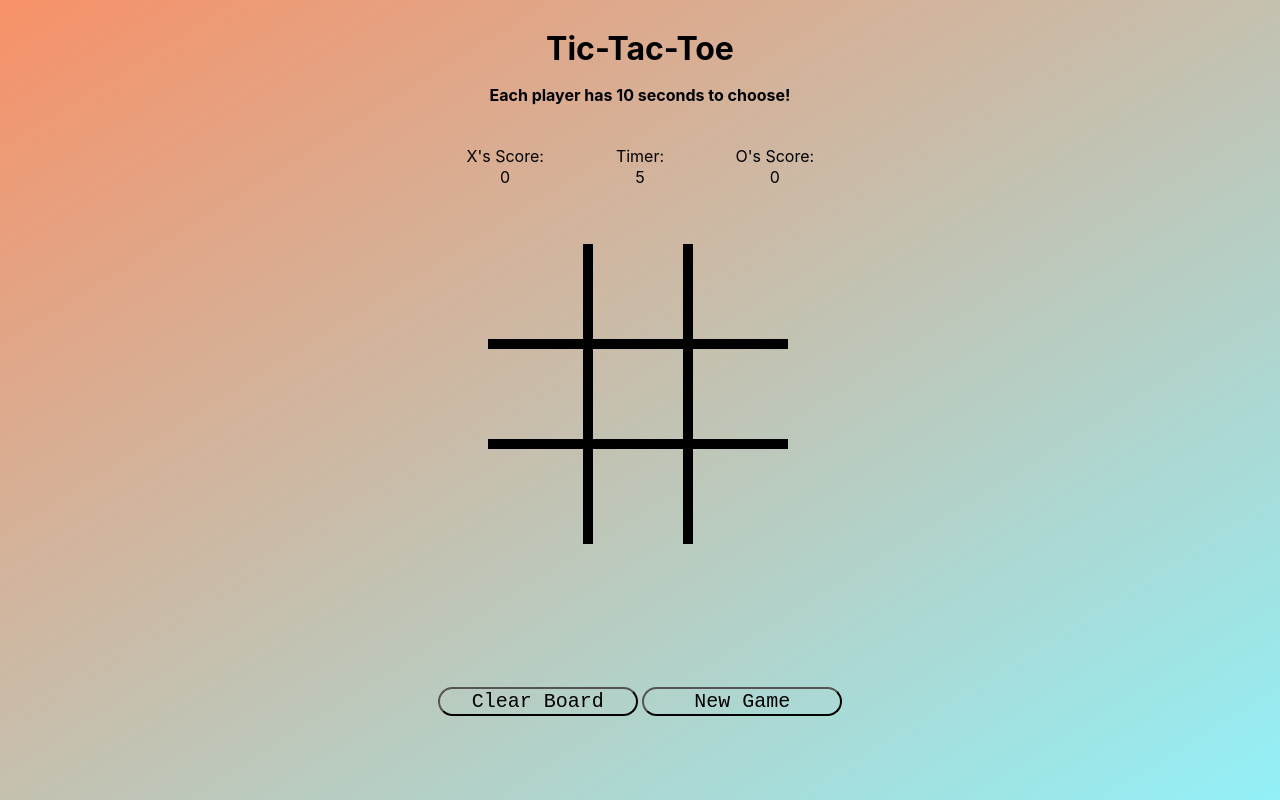
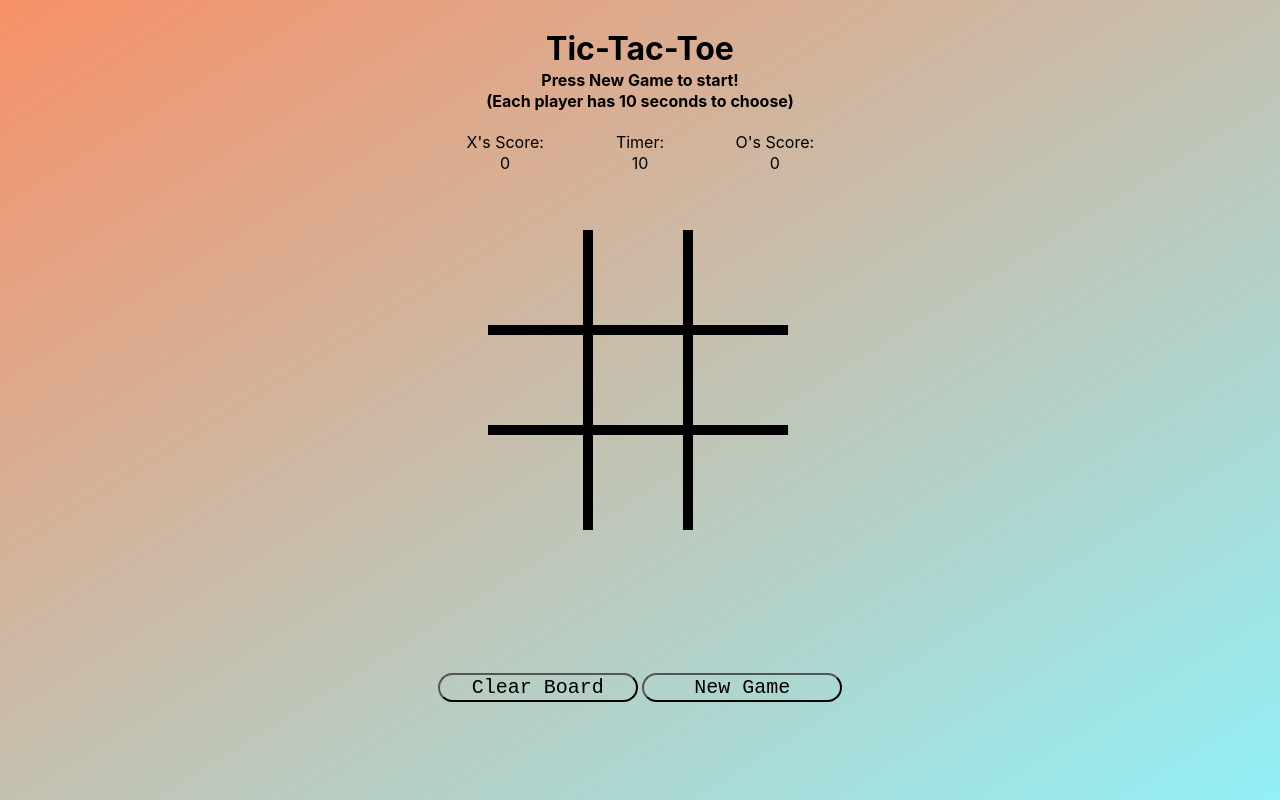
Before and after one commit to jhmccandless/project-tic-tac-toe, a plain HTML site: page index.html in a window 1280 px wide. Drawn offline with Linux system fonts and the light colour scheme.

Commit message:
finished functionality, need to fully test now

```diff
--- a/index.html
+++ b/index.html
@@ -9,7 +9,9 @@
   </head>
   <body>
     <h1>Tic-Tac-Toe</h1>
-    <h4>Each player has 10 seconds to choose!</h4>
+    <h4> Press New Game to start!</h4>
+    <h4> (Each player has 10 seconds to choose)</h4>
+
     <div class="game-status">
       <div class='stattime'>
         <a>X's Score:</a>
--- a/script.js
+++ b/script.js
@@ -64,9 +64,9 @@ const init = function () {
   oCounter.textContent = oTotal;
   winner.textContent = "";
   winingLine.removeAttribute("id");
-  timer = 11;
+  timer = 10;
   timerDisplay.textContent = timer;
-  countdown();
+  // countdown();
 };
 init();
 
@@ -223,6 +223,7 @@ document.querySelector("#new-game").addEventListener("click", function () {
     selDiv[i].style.visibility = "hidden";
   }
   init();
+  countdown();
 });
 
 for (let i = 0; i < buttons.length - 1; i++) {
--- a/style.css
+++ b/style.css
@@ -25,8 +25,10 @@ h1 {
 h4 {
   position: relative;
   text-align: center;
-  padding-bottom: 20px;
-  margin-top: -5px;
+  /* padding-bottom: 20px; */
+  margin-top: -20px;
+  /* border-style: solid; */
+  width: 100%;
 }
 
 .btn-div {
```
